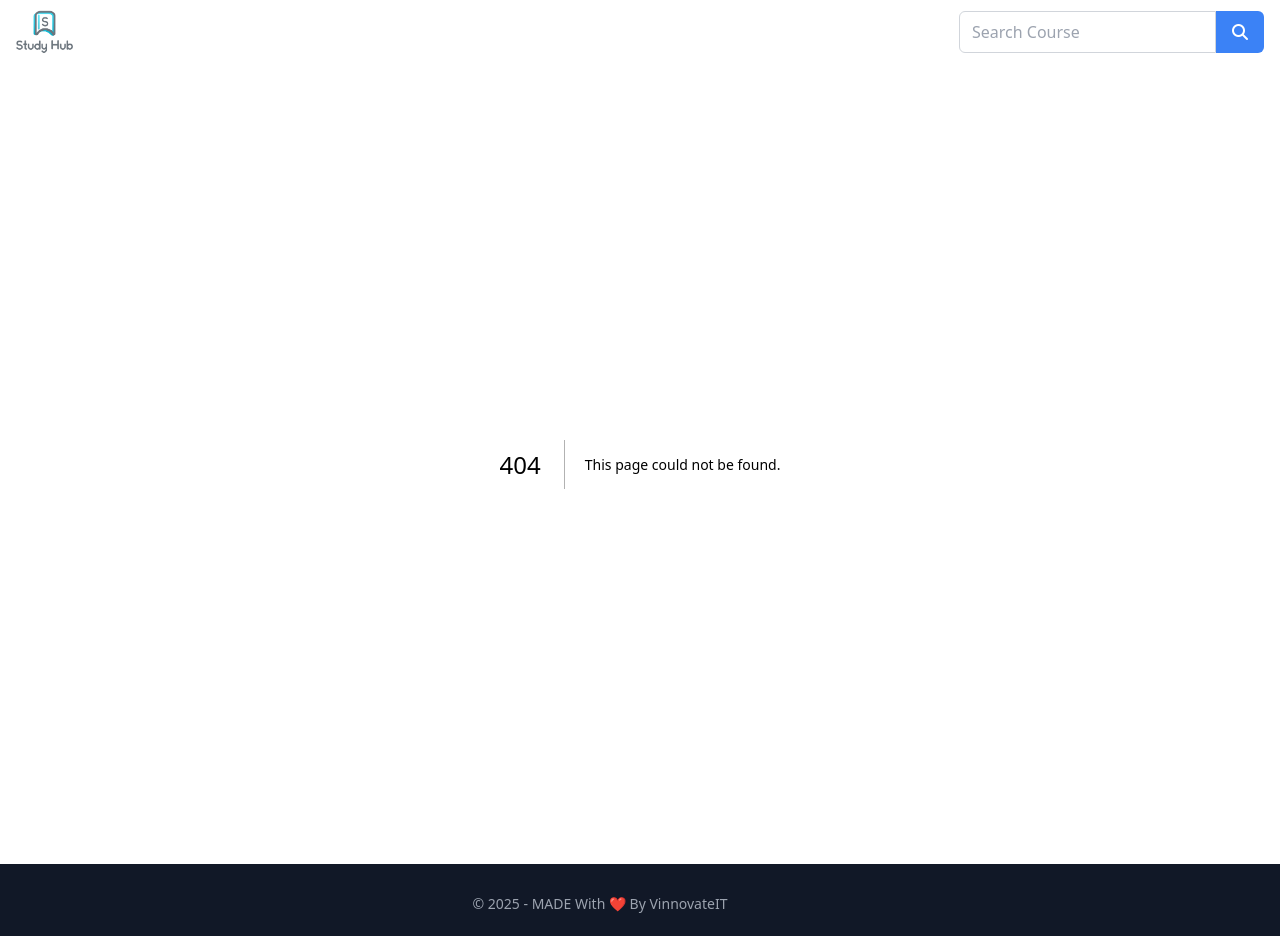
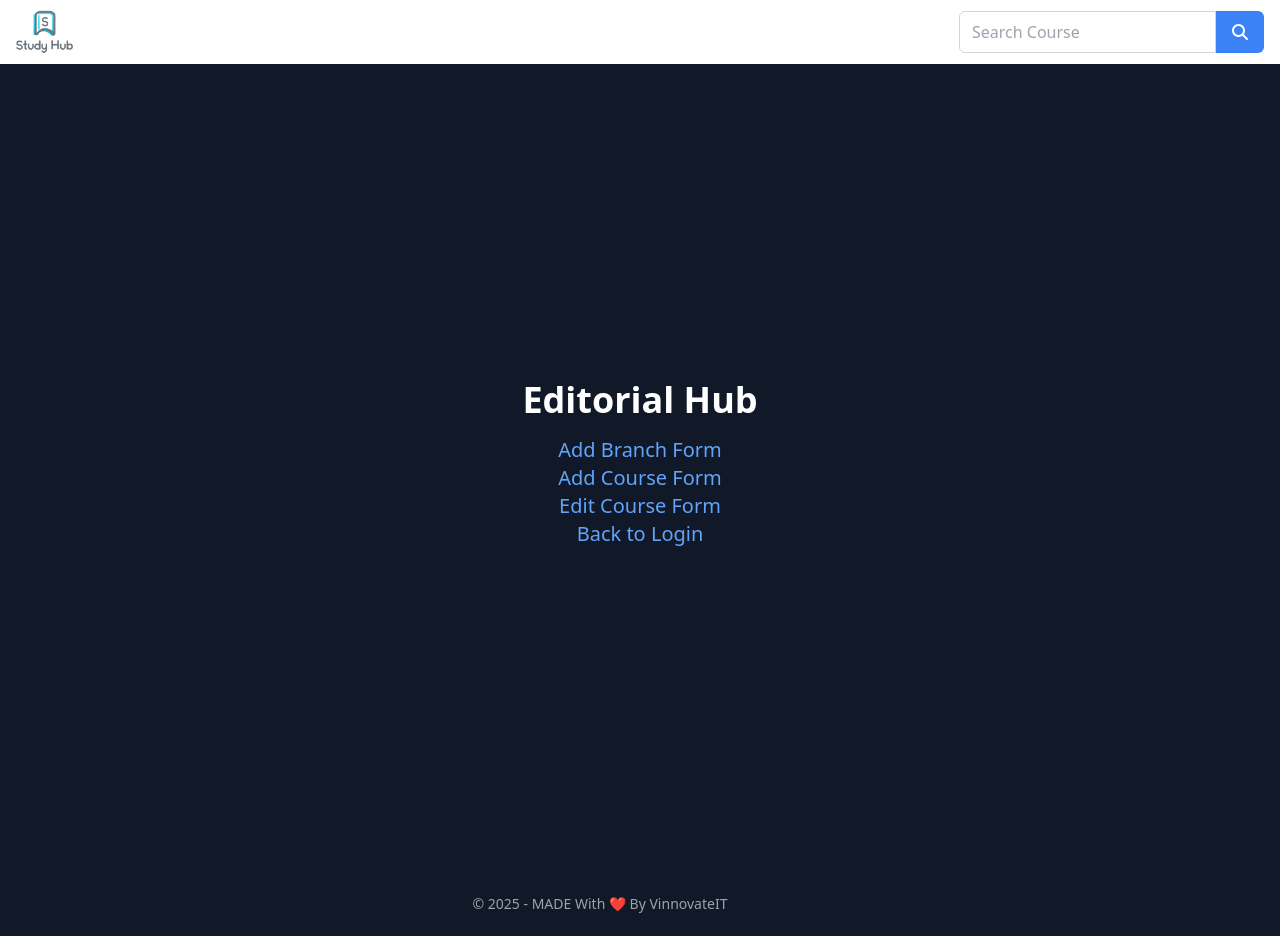
Before and after one commit to vinnovateit/StudyHub2, a Next.js app: page /editorial/edit-hub in a window 1280 px wide. Before the commit this address had no page. Built offline with nearby package versions, Linux system fonts and the light colour scheme.

Commit message:
feat: made routes for editorial section. Temporary Link in Landing

```diff
--- /dev/null
+++ b/app/editorial/add-branch/page.js
@@ -0,0 +1,12 @@
+import Link from 'next/link';
+
+export default function AddBranch() {
+  return (
+    <div className="flex flex-col items-center justify-center h-screen bg-gray-900 text-white">
+      <h1 className="text-4xl font-bold mb-4">Add Branch Form</h1>
+      <Link href="edit-hub">
+        <p className="text-blue-400 hover:text-blue-600 text-xl">Back to Editorial Hub</p>
+      </Link>
+    </div>
+  );
+}
--- /dev/null
+++ b/app/editorial/add-course/page.js
@@ -0,0 +1,12 @@
+import Link from 'next/link';
+
+export default function AddCourse() {
+  return (
+    <div className="flex flex-col items-center justify-center h-screen bg-gray-900 text-white">
+      <h1 className="text-4xl font-bold mb-4">Add Course Form</h1>
+      <Link href="edit-hub">
+        <p className="text-blue-400 hover:text-blue-600 text-xl">Back to Editorial Hub</p>
+      </Link>
+    </div>
+  );
+}
--- /dev/null
+++ b/app/editorial/edit-course/page.js
@@ -0,0 +1,12 @@
+import Link from 'next/link';
+
+export default function EditCourse() {
+  return (
+    <div className="flex flex-col items-center justify-center h-screen bg-gray-900 text-white">
+      <h1 className="text-4xl font-bold mb-4">Edit Course Form</h1>
+      <Link href="edit-hub">
+        <p className="text-blue-400 hover:text-blue-600 text-xl">Back to Editorial Hub</p>
+      </Link>
+    </div>
+  );
+}
--- /dev/null
+++ b/app/editorial/edit-hub/page.js
@@ -0,0 +1,21 @@
+import Link from 'next/link';
+
+export default function EditoralHub() {
+  return (
+    <div className="flex flex-col items-center justify-center h-screen bg-gray-900 text-white">
+      <h1 className="text-4xl font-bold mb-4">Editorial Hub</h1>
+      <Link href="add-branch">
+        <p className="text-blue-400 hover:text-blue-600 text-xl">Add Branch Form</p>
+      </Link>
+      <Link href="add-course">
+        <p className="text-blue-400 hover:text-blue-600 text-xl">Add Course Form</p>
+      </Link>
+      <Link href="edit-course">
+        <p className="text-blue-400 hover:text-blue-600 text-xl">Edit Course Form</p>
+      </Link>
+      <Link href="login">
+        <p className="text-blue-400 hover:text-blue-600 text-xl">Back to Login</p>
+      </Link>
+    </div>
+  );
+}
--- /dev/null
+++ b/app/editorial/login/page.js
@@ -0,0 +1,15 @@
+import Link from 'next/link';
+
+export default function Login() {
+  return (
+    <div className="flex flex-col items-center justify-center h-screen bg-gray-900 text-white">
+      <h1 className="text-4xl font-bold mb-4">Login Page</h1>
+      <Link href="edit-hub">
+        <p className="text-blue-400 hover:text-blue-600 text-xl">Go to Editorial Hub</p>
+      </Link>
+      <Link href="/">
+        <p className="text-blue-400 hover:text-blue-600 text-xl">Back to Main</p>
+      </Link>
+    </div>
+  );
+}
--- a/app/page.js
+++ b/app/page.js
@@ -2,6 +2,7 @@
 
 import Image from "next/image";
 import connectDB from "@/lib/connectDB";
+import Link from "next/link";
 
 connectDB();
 
@@ -39,6 +40,9 @@ export default function Home() {
               }}
             ></div>
             <div className="relative px-10 py-24 box-border">
+               <Link href="editorial/login">
+        <p className="text-blue-400 hover:text-blue-600 text-xl">Go to Editorial Section</p>
+      </Link>
               <h1 className="text-transparent bg-gradient-to-r from-gray-700 via-blue-500 to-blue-400 bg-clip-text font-black text-2xl">
                 StudyHub by
                 <span className="font-thin font-mono"> VinnovateIT</span>
```
